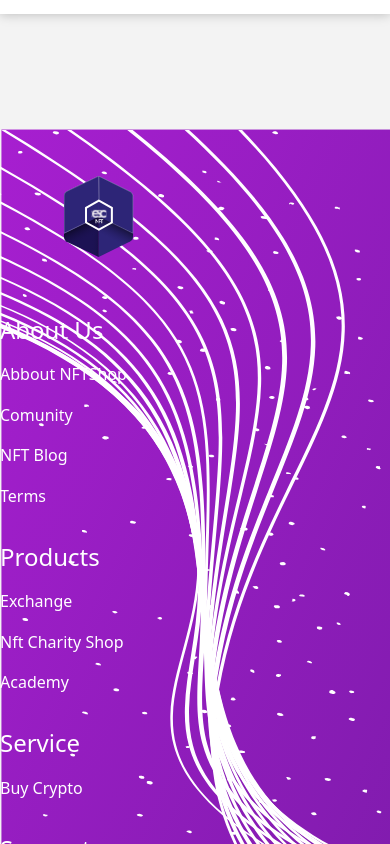
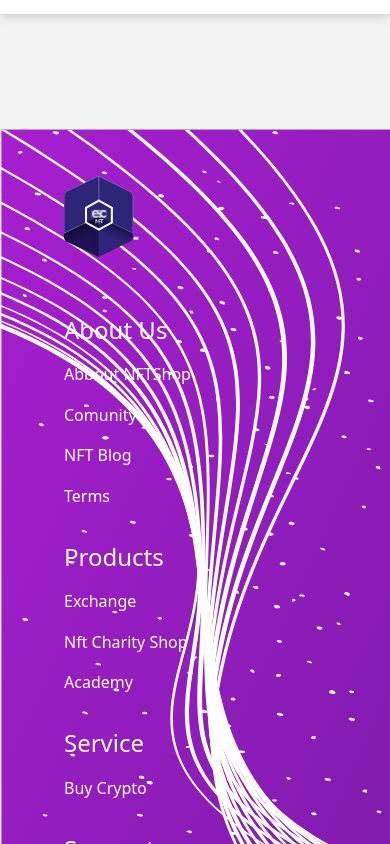
Before and after one commit to danyalbani240/NFTShop, a Nuxt app: page /create-token in a window 390 px wide. Shown: the part 3320-4164 px from the top of the page. Built offline with nearby package versions, Linux system fonts and the light colour scheme.

Commit message:
footer margin for smaill breackpoint

```diff
--- a/components/TheFooter.vue
+++ b/components/TheFooter.vue
@@ -1,7 +1,11 @@
 <template>
-  <div class="footer bg-cover w-full flex-col lg:flex-row  flex  text-white">
-    <div class="text-4xl mt-12 ml-16"><img src="../assets/images/NFTLogo.svg" alt=""></div>
-    <div class="flex lg:w-7/12 lg:mt-24 lg:pt-5 mx-auto justify-center sm:justify-evenly mt-10 flex-wrap">
+  <div class="footer bg-cover w-full flex-col lg:flex-row flex text-white">
+    <div class="text-4xl mt-12 ml-16">
+      <img src="../assets/images/NFTLogo.svg" alt="" />
+    </div>
+    <div
+      class="flex lg:w-7/12 ml-16 lg:mt-24 lg:pt-5 sm:mx-auto justify-center sm:justify-evenly mt-10 flex-wrap"
+    >
       <div class="footer-secs flex-1">
         <p class="text-2xl">About Us</p>
         <p>Abbout NFTShop</p>
```
